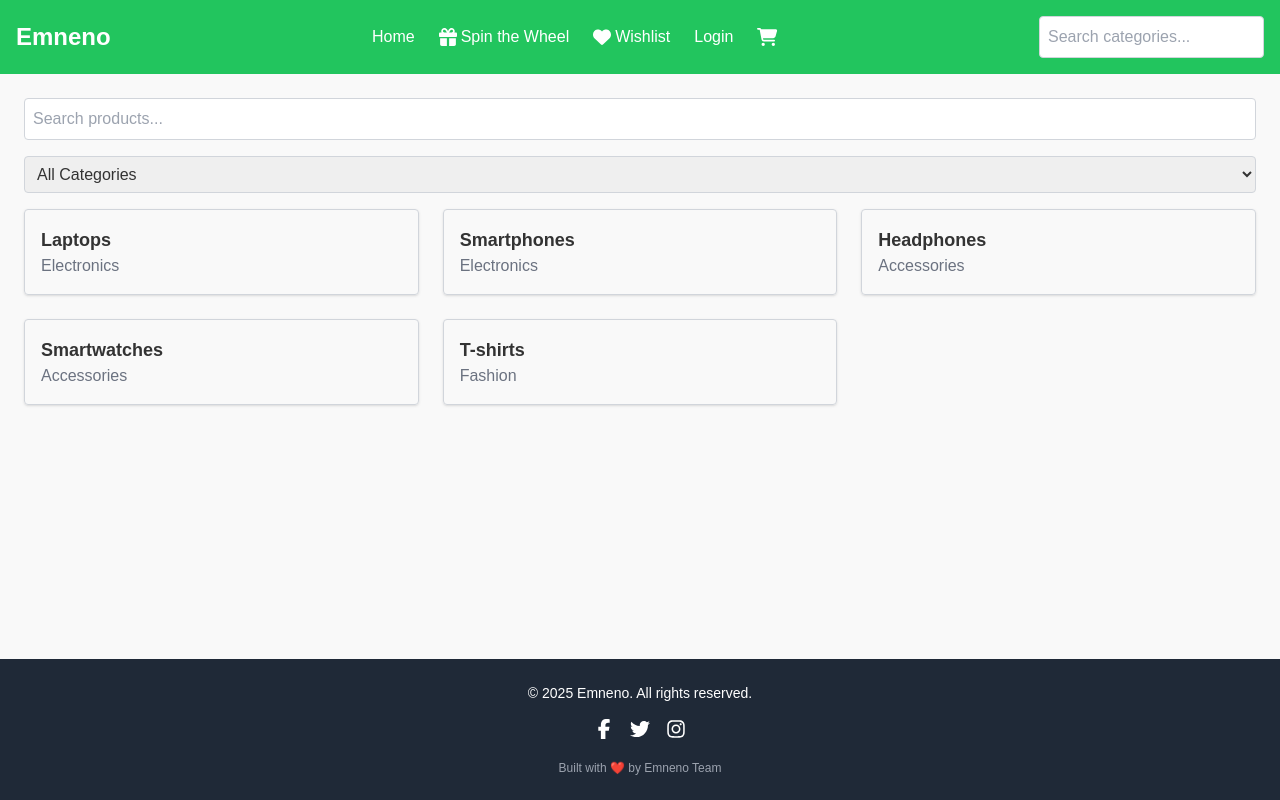
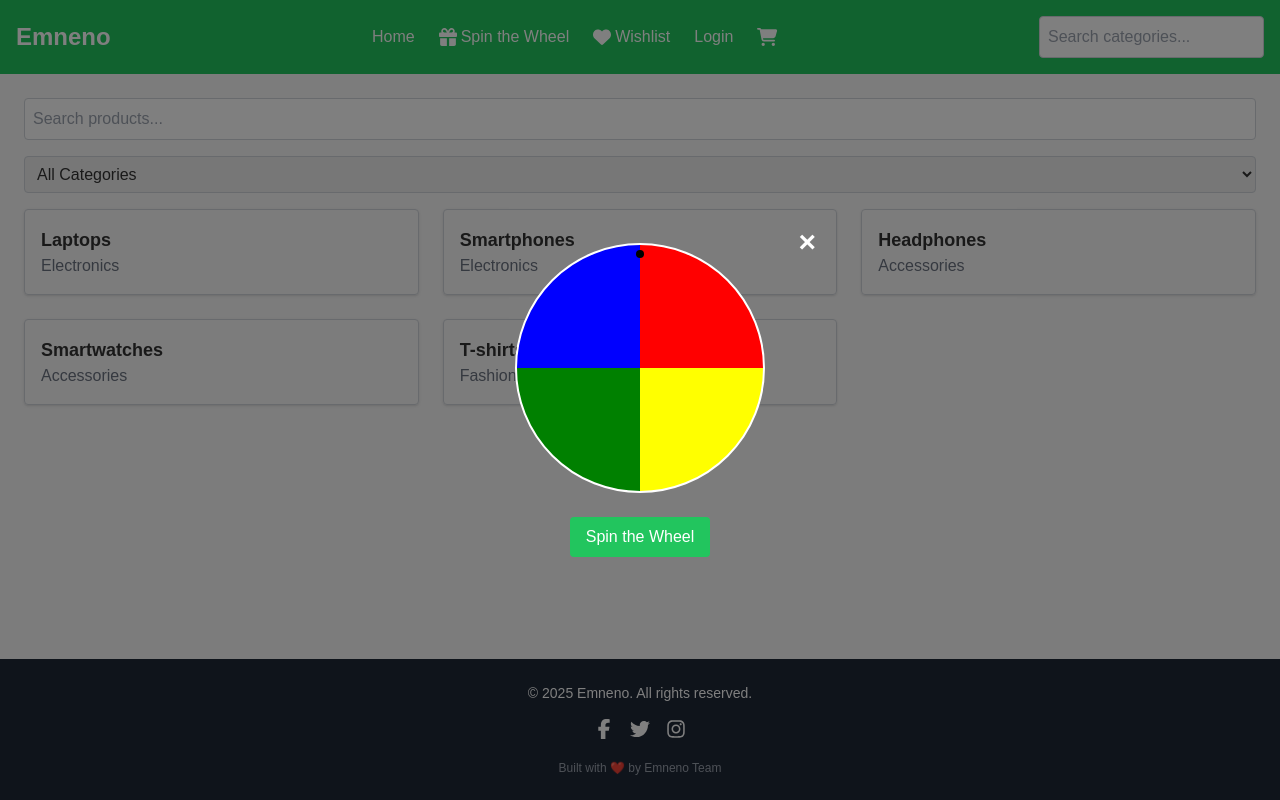
Before and after one commit to derril-tech/ecommerce-store, a React (Create React App) app: page /search in a window 1280 px wide. Both pictures are taken after a click on the button "Spin the Wheel". Built offline with nearby package versions, Linux system fonts and the light colour scheme.

Commit message:
spinwheel

```diff
--- a/src/components/Modal/Modal.js
+++ b/src/components/Modal/Modal.js
@@ -2,22 +2,19 @@ import React from "react";
 import PropTypes from "prop-types";
 
 const Modal = ({ isOpen, onClose, children }) => {
-  console.log("Modal status:", isOpen ? "Open" : "Closed"); // Debug log
-
   if (!isOpen) return null;
 
   return (
     <div className="fixed inset-0 bg-black bg-opacity-50 flex justify-center items-center z-50">
-      <div className="bg-white rounded-lg p-6 shadow-lg max-w-md w-full relative">
+      <div className="relative w-96 h-96 flex justify-center items-center">
         {/* Close Button */}
         <button
           onClick={onClose}
-          className="absolute top-2 right-2 text-gray-500 hover:text-gray-700"
+          className="absolute top-4 right-4 text-white text-3xl font-bold hover:text-gray-300 focus:outline-none"
         >
-          &times;
+          ×
         </button>
-        {/* Modal Content */}
-        <div>{children}</div>
+        {children}
       </div>
     </div>
   );
--- a/src/components/Navbar/Navbar.js
+++ b/src/components/Navbar/Navbar.js
@@ -26,6 +26,8 @@ function Navbar() {
   const [showSpinWheelModal, setShowSpinWheelModal] = useState(false);
   const navigate = useNavigate();
 
+  console.log("Navbar rendered!");
+
   // Get cart item count from Redux
   const cartItemsCount = useSelector(
     (state) =>
@@ -37,13 +39,18 @@ function Navbar() {
     (state) => state.wishlist?.items.length || 0
   );
 
+  console.log("Cart Items Count:", cartItemsCount);
+  console.log("Wishlist Items Count:", wishlistItemsCount);
+
   const toggleMobileMenu = () => {
     setMobileMenuOpen(!isMobileMenuOpen);
+    console.log("Mobile Menu Toggled:", !isMobileMenuOpen);
   };
 
   const handleSearchChange = (e) => {
     const query = e.target.value;
     setSearchQuery(query);
+    console.log("Search Query Changed:", query);
 
     if (query.trim()) {
       setFilteredCategories(
@@ -51,12 +58,14 @@ function Navbar() {
           category.name.toLowerCase().includes(query.toLowerCase())
         )
       );
+      console.log("Filtered Categories:", filteredCategories);
     } else {
       setFilteredCategories([]);
     }
   };
 
   const handleCategoryClick = (categoryName) => {
+    console.log("Category Clicked:", categoryName);
     setSearchQuery("");
     setFilteredCategories([]);
     navigate(`/search?category=${categoryName}`);
@@ -91,7 +100,10 @@ function Navbar() {
           </li>
           <li>
             <button
-              onClick={() => setShowSpinWheelModal(true)}
+              onClick={() => {
+                console.log("Spin the Wheel clicked!");
+                setShowSpinWheelModal(true);
+              }}
               className="hover:underline flex items-center"
             >
               <FontAwesomeIcon
@@ -217,7 +229,10 @@ function Navbar() {
             </li>
             <li>
               <button
-                onClick={() => setShowSpinWheelModal(true)}
+                onClick={() => {
+                  console.log("Spin the Wheel clicked from mobile!");
+                  setShowSpinWheelModal(true);
+                }}
                 className="hover:underline flex items-center"
               >
                 <FontAwesomeIcon
@@ -276,7 +291,10 @@ function Navbar() {
 
       {/* Spin the Wheel Modal */}
       {showSpinWheelModal && (
-        <Modal onClose={() => setShowSpinWheelModal(false)}>
+        <Modal
+          isOpen={showSpinWheelModal}
+          onClose={() => setShowSpinWheelModal(false)}
+        >
           <SpinWheel
             options={spinWheelOptions}
             onSpinComplete={(prize) =>
--- a/src/components/SpinWheel/SpinWheel.js
+++ b/src/components/SpinWheel/SpinWheel.js
@@ -8,13 +8,9 @@ const SpinWheel = ({ options, onSpinComplete }) => {
   const handleSpin = () => {
     if (isSpinning) return;
 
-    console.log("Spin button clicked!");
-
     const spinAngle = 360 * 5 + Math.floor(Math.random() * 360); // 5 full spins + random angle
     const selectedOption =
       options[Math.floor((spinAngle % 360) / (360 / options.length))];
-
-    console.log("Selected option:", selectedOption);
 
     setIsSpinning(true);
     setRotation((prevRotation) => prevRotation + spinAngle);
@@ -25,40 +21,29 @@ const SpinWheel = ({ options, onSpinComplete }) => {
     }, 3000); // Duration of spin animation
   };
 
-  console.log("SpinWheel rendered!");
-
   return (
-    <div className="flex flex-col items-center">
+    <div className="flex flex-col items-center relative">
       {/* Wheel */}
       <div
-        className="w-64 h-64 rounded-full border-4 border-gray-300 flex justify-center items-center relative"
+        className="rounded-full border-2 border-white flex justify-center items-center relative"
         style={{
+          width: "250px",
+          height: "250px",
           transform: `rotate(${rotation}deg)`,
           transition: isSpinning ? "transform 3s ease-out" : "none",
+          background:
+            "conic-gradient(red 0% 25%, yellow 25% 50%, green 50% 75%, blue 75% 100%)",
         }}
       >
-        {/* Wheel Slices */}
-        {options.map((option, index) => (
-          <div
-            key={index}
-            className={`absolute w-1/2 h-1/2 bg-${option.color}-500`}
-            style={{
-              transform: `rotate(${(360 / options.length) * index}deg)`,
-              clipPath: "polygon(50% 50%, 100% 0, 100% 100%)",
-            }}
-          >
-            <div
-              className="text-center text-sm text-white transform"
-              style={{
-                transform: `rotate(${
-                  -(360 / options.length) * index
-                }deg) translateY(-40px)`,
-              }}
-            >
-              {option.label}
-            </div>
-          </div>
-        ))}
+        {/* Marker for Spin Result */}
+        <div
+          className="absolute w-2 h-2 bg-black rounded-full"
+          style={{
+            top: "5px",
+            left: "50%",
+            transform: "translateX(-50%)",
+          }}
+        />
       </div>
       {/* Spin Button */}
       <button
```
